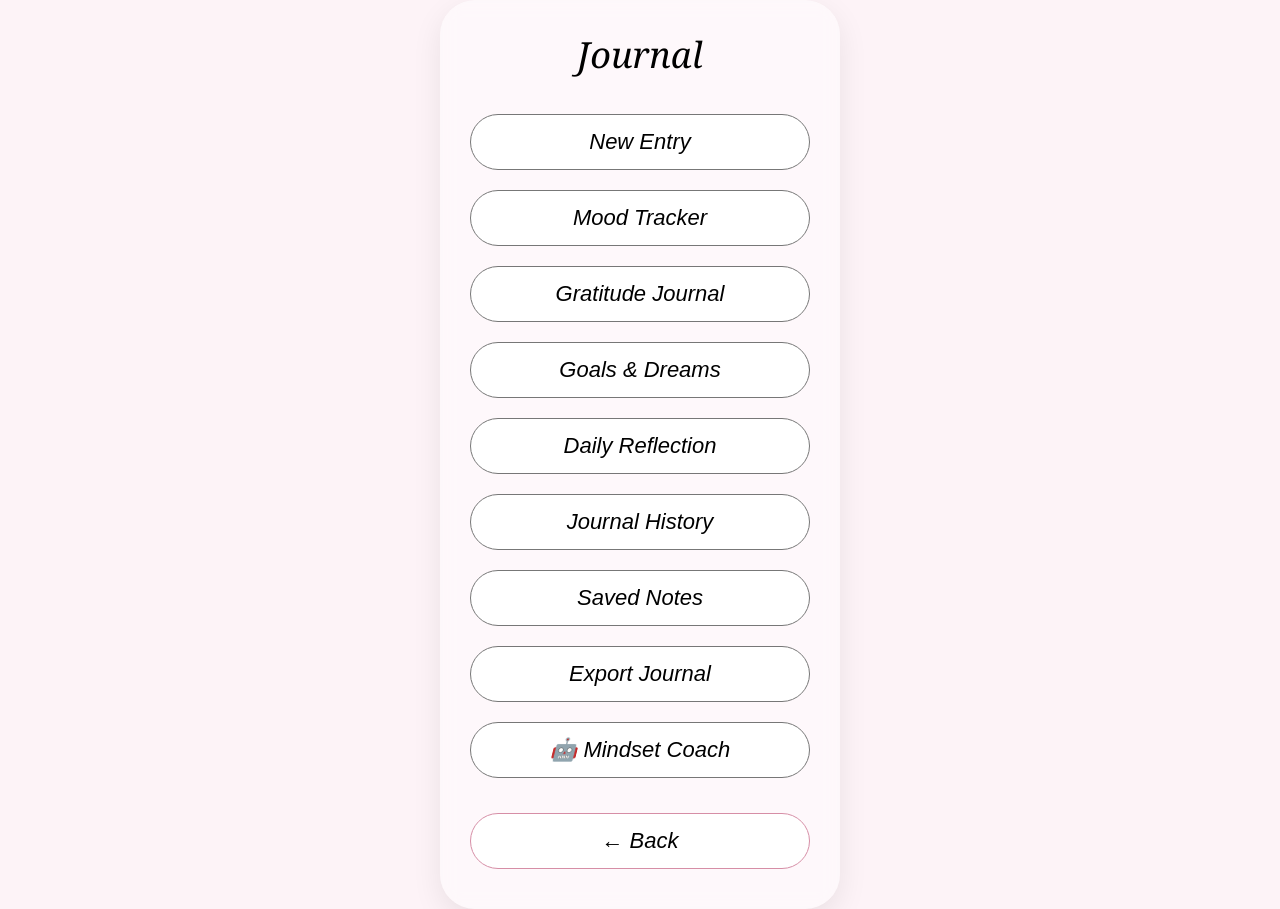
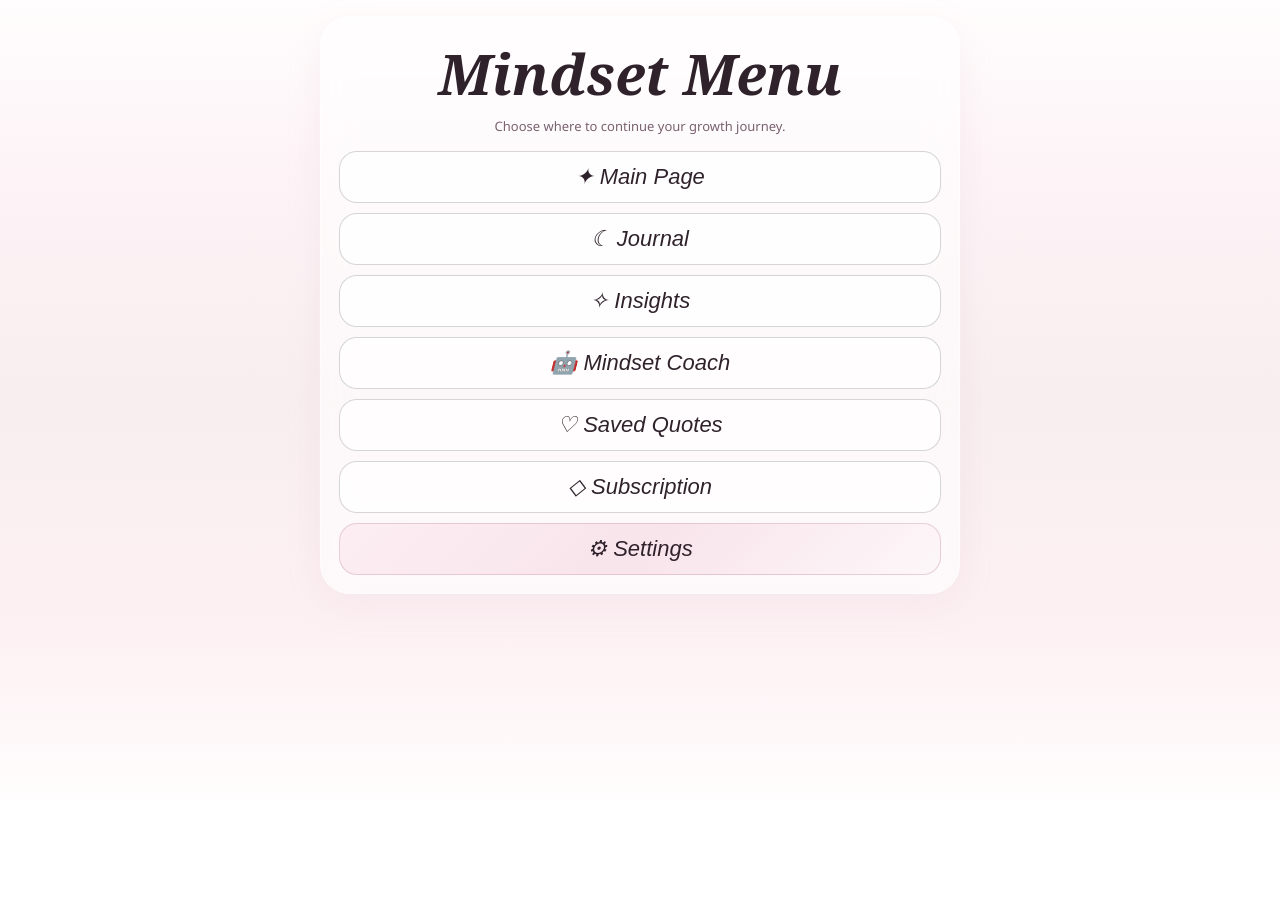
Before and after one commit to emy881212-prog/daily-mindset-builder-3, a website: page menu.html in a window 1280 px wide. After the commit the page ends 800 px from the top, so only its background shows below. Drawn offline with Linux system fonts and the light colour scheme.

Commit message:
Fix Settings back navigation to Mindset Menu page

```diff
--- a/menu.html
+++ b/menu.html
@@ -2,82 +2,125 @@
 <html lang="en">
 <head>
 <meta charset="UTF-8">
-<meta name="viewport" content="width=device-width, initial-scale=1.0">
-<title>Journal</title>
-
+<meta name="viewport" content="width=device-width, initial-scale=1.0, viewport-fit=cover">
+<title>Mindset Menu</title>
+<link rel="stylesheet" href="performance.css">
 <style>
-
-body{
-    margin:0;
-    min-height:100vh;
-    background:#fdf3f7;
-    display:flex;
-    justify-content:center;
-    align-items:center;
-    font-family:Georgia, serif;
+* {
+  box-sizing: border-box;
+  margin: 0;
+  padding: 0;
 }
 
-.journal-card{
-    width:340px;
-    padding:30px;
-    border-radius:35px;
-    background:rgba(255,255,255,0.45);
-    backdrop-filter:blur(10px);
-    box-shadow:0 10px 30px rgba(0,0,0,0.08);
+html,
+body {
+  height: 100%;
+  overflow: hidden;
 }
 
-.title{
-    text-align:center;
-    font-size:36px;
-    font-style:italic;
-    margin-bottom:25px;
+body {
+  font-family: Georgia, "Times New Roman", serif;
+  color: #2f222b;
+  background: linear-gradient(180deg, #fffdfd 0%, #fdf4f7 20%, #f8edef 50%, #fdf1f4 80%, #fffdfd 100%);
 }
 
-.menu-btn{
-    width:100%;
-    padding:14px;
-    margin:10px 0;
-    border-radius:999px;
-    border:1px solid #777;
-    background:white;
-    font-size:22px;
-    font-style:italic;
-    cursor:pointer;
-    transition:.3s;
+.menu-shell {
+  height: 100dvh;
+  overflow-y: auto;
+  overflow-x: hidden;
+  padding: max(16px, env(safe-area-inset-top)) 16px max(20px, env(safe-area-inset-bottom));
+  display: flex;
+  align-items: flex-start;
+  justify-content: center;
 }
 
-.menu-btn:hover{
-    transform:translateY(-2px);
-    box-shadow:0 5px 15px rgba(0,0,0,.08);
+.menu-card {
+  width: min(640px, 100%);
+  border-radius: 30px;
+  padding: 18px;
+  background: rgba(255, 255, 255, 0.58);
+  border: 1px solid rgba(255, 255, 255, 0.45);
+  backdrop-filter: blur(16px);
+  -webkit-backdrop-filter: blur(16px);
+  box-shadow: 0 12px 34px rgba(214, 174, 191, 0.14);
 }
 
-.logout{
-    margin-top:25px;
-    border:1px solid #d68ea6;
+.title {
+  text-align: center;
+  font-size: clamp(42px, 11vw, 56px);
+  font-style: italic;
+  margin-bottom: 6px;
 }
 
+.subtitle {
+  text-align: center;
+  font-family: "Segoe UI", Arial, sans-serif;
+  font-size: 13px;
+  color: #7a616f;
+  margin-bottom: 16px;
+}
+
+.menu-list {
+  display: grid;
+  gap: 10px;
+}
+
+.menu-btn {
+  width: 100%;
+  min-height: 52px;
+  border-radius: 18px;
+  border: 1px solid rgba(0, 0, 0, 0.16);
+  background: rgba(255, 255, 255, 0.74);
+  font-size: 22px;
+  font-style: italic;
+  color: #2f222b;
+  cursor: pointer;
+  transition: transform 200ms ease, box-shadow 200ms ease, background 200ms ease;
+}
+
+.menu-btn:hover {
+  transform: translateY(-2px);
+  box-shadow: 0 12px 24px rgba(0, 0, 0, 0.12);
+  background: rgba(255, 255, 255, 0.86);
+}
+
+.menu-btn:active {
+  transform: scale(0.985);
+}
+
+.settings-btn {
+  background: linear-gradient(135deg, #fceef3, #f8e4eb, #fdf7f9);
+  border-color: rgba(191, 136, 158, 0.35);
+}
 </style>
-<link rel="stylesheet" href="performance.css">
 </head>
 <body>
+<main class="menu-shell">
+  <section class="menu-card">
+    <h1 class="title">Mindset Menu</h1>
+    <p class="subtitle">Choose where to continue your growth journey.</p>
 
-<div class="journal-card">
+    <div class="menu-list">
+      <button class="menu-btn" type="button" onclick="go('app-main.html')">✦ Main Page</button>
+      <button class="menu-btn" type="button" onclick="go('journal.html')">☾ Journal</button>
+      <button class="menu-btn" type="button" onclick="go('insights.html')">✧ Insights</button>
+      <button class="menu-btn" type="button" onclick="go('mindset-coach.html')">🤖 Mindset Coach</button>
+      <button class="menu-btn" type="button" onclick="go('saved-quotes.html')">♡ Saved Quotes</button>
+      <button class="menu-btn" type="button" onclick="go('app-upgrade.html')">◇ Subscription</button>
+      <button class="menu-btn settings-btn" type="button" onclick="go('settings.html')">⚙ Settings</button>
+    </div>
+  </section>
+</main>
 
-<div class="title">Journal</div>
-
-<button class="menu-btn">New Entry</button>
-<button class="menu-btn">Mood Tracker</button>
-<button class="menu-btn">Gratitude Journal</button>
-<button class="menu-btn">Goals & Dreams</button>
-<button class="menu-btn">Daily Reflection</button>
-<button class="menu-btn">Journal History</button>
-<button class="menu-btn">Saved Notes</button>
-<button class="menu-btn">Export Journal</button>
-<button class="menu-btn">🤖 Mindset Coach</button>
-<button class="menu-btn logout" onclick="window.location.href='app-main.html'">← Back</button>
-
-</div>
-
+<script>
+function go(destination) {
+  if (!destination) return;
+  document.body.classList.add('app-page-leaving');
+  window.setTimeout(() => {
+    window.location.href = destination;
+  }, 250);
+}
+</script>
 <script src="performance.js"></script>
 </body>
 </html>
```
Also changed, not shown: settings.html (+1 -1 lines).
